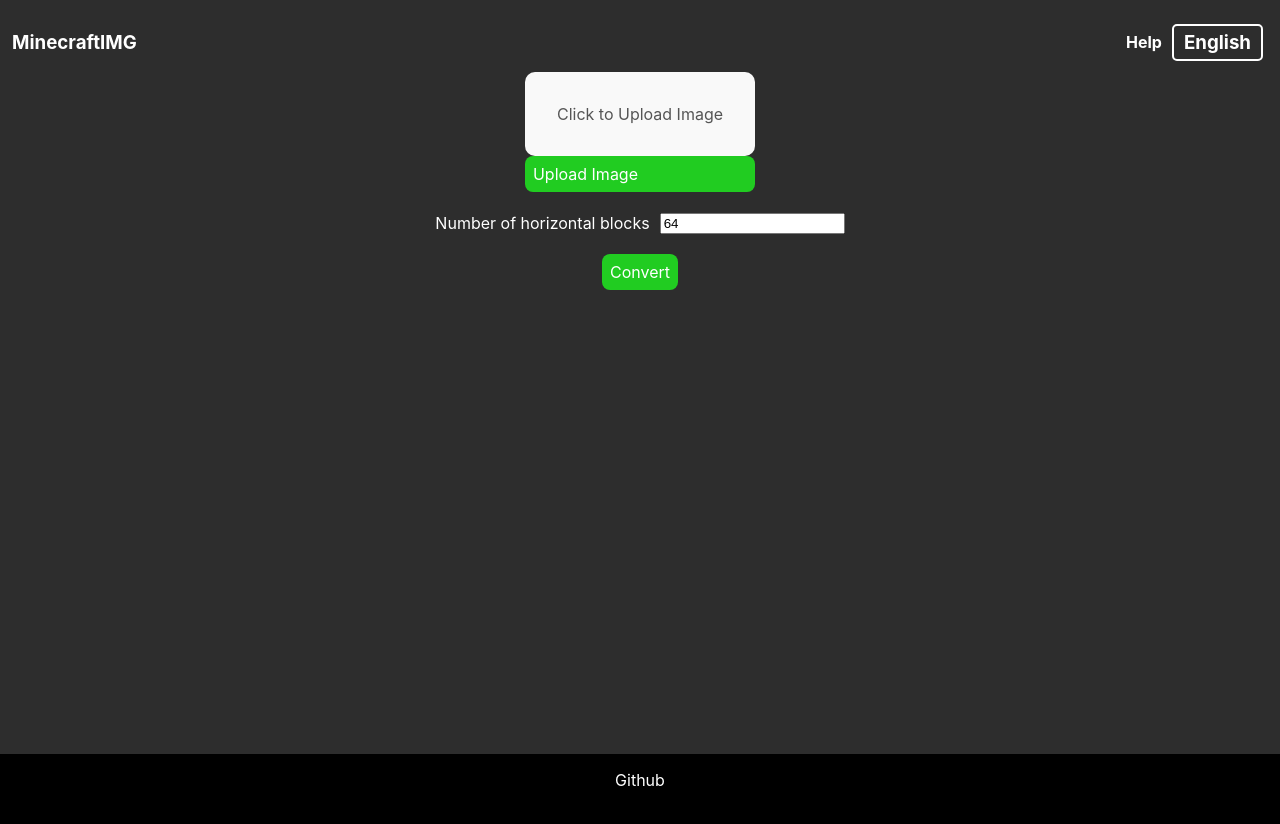
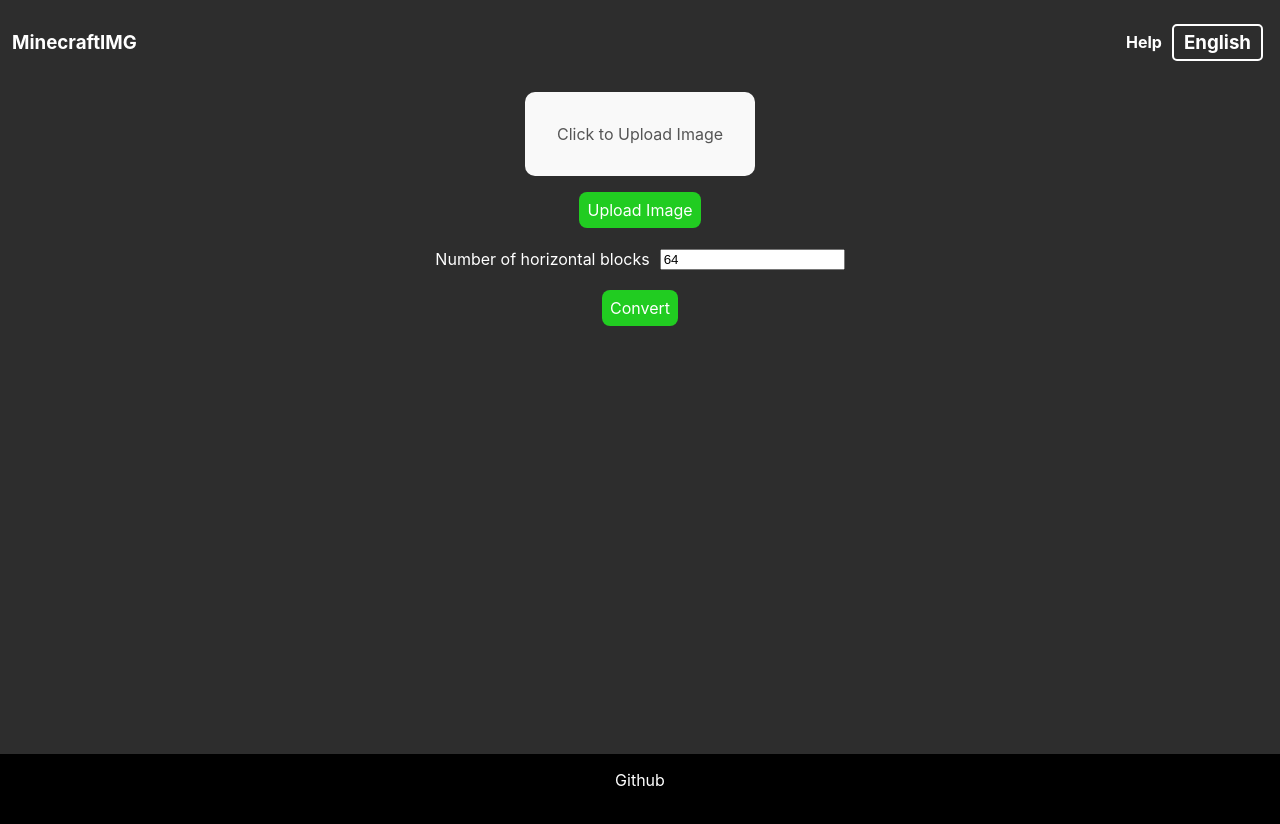
Before and after one commit to NikAI-dev/itm-site, a React (Create React App) app in the folder itm-site/: page / in a window 1280 px wide. Shown: the top 824 px of the page. Built offline with nearby package versions, Linux system fonts and the light colour scheme.

Commit message:
small cleanup

```diff
--- a/itm-site/src/App.css
+++ b/itm-site/src/App.css
@@ -3,7 +3,8 @@
 }
 .App {
   background-color: #2D2D2D;
-  height: 100vh;
+  height: fit-content;
+  min-height: 100vh;
   padding: 12px;
   position: relative;
 }
@@ -34,13 +35,23 @@
 
 
 .mainContent{
+  display: flex;
+  flex-direction: column;
   justify-content: center;
   justify-items: center;
   align-items: center;
+
+  margin-top: 20px;
+  margin-bottom: 24px;
+  padding-bottom: 200px;
 }
 .upload-container{
+  display: flex;
   width: fit-content;
   box-sizing: border-box;
+  flex-direction: column;
+  justify-content: center;
+  align-items: center;
 }
 .mainForm{
   display: flex;
@@ -78,6 +89,9 @@
 .upload-text {
   color: #555;
 }
+#upload-btn {
+  margin-top: 16px;
+}
 .block-number{
   display: flex;
   justify-content: space-between;
@@ -96,6 +110,18 @@
   cursor: pointer;
   border-radius: 8px;
   padding: 8px;
+  width: fit-content;
+}
+
+.outputContainer {
+  display: flex;
+  width: fit-content;
+  box-sizing: border-box;
+  flex-direction: column;
+  justify-content: center;
+  align-items: center;
+
+  margin-top: 40px;
 }
 
 .imageBox {
@@ -117,6 +143,7 @@
 
 .dwn-link-btn{
   text-decoration: none;
+  margin-top: 15px;
 }
 
 .footer{
--- a/itm-site/src/App.js
+++ b/itm-site/src/App.js
@@ -94,7 +94,7 @@
               )
               }
             </label>
-            <div className='submitButton' onClick={openFilePicker}>
+            <div className='submitButton' id='upload-btn' onClick={openFilePicker}>
               Upload Image
             </div>
           </div>
@@ -108,12 +108,12 @@
         </form>
         {resultUrl &&
         (
-          <div>
+          <div className='outputContainer'>
             <div className="imageBox">
               <img className="image" src={resultUrl} alt="Result" />
             </div>
             <a href={resultUrl} download="minecraft.png" className='dwn-link-btn'>
-              <div className="submitButton">
+              <div className="submitButton" id="download-btn">
                 Download
               </div>
             </a>
```
